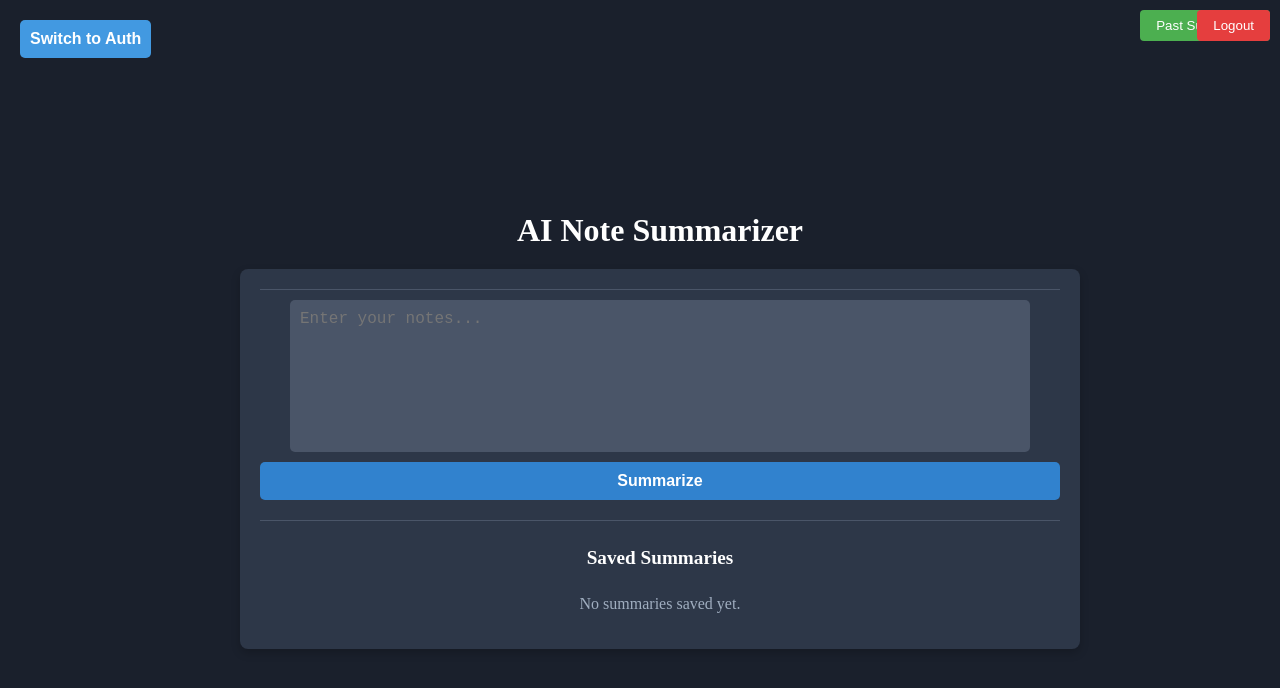
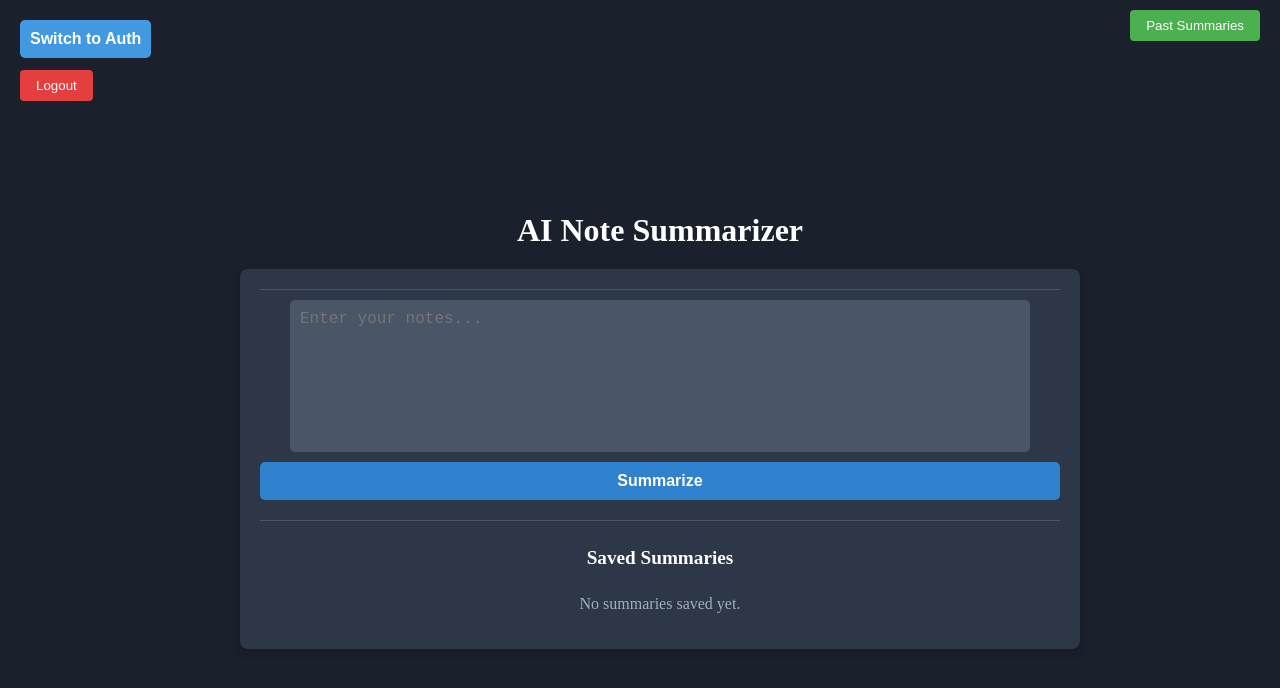
Before and after one commit to Constantinedr/ai-note-summarizer, a React (Create React App) app: page / in a window 1280 px wide. Shown: the top 688 px of the page. Built offline with nearby package versions, Linux system fonts and the light colour scheme; what @huggingface/inference would draw is missing.

Commit message:
fdfdgd
gfdfgd

```diff
--- a/src/App.module.css
+++ b/src/App.module.css
@@ -118,7 +118,7 @@
 .pastSummariesButton {
   position: absolute;
   top: 10px;
-  right: 10px;
+  right: 20px;
   padding: 8px 16px;
   background-color: #4CAF50;
   color: white;
@@ -212,8 +212,8 @@
   }
   .logoutButton {
     position: absolute;
-    top: 10px;
-    right: 10px;
+    top: 70px;
+    left: 20px;
     padding: 8px 16px;
     background-color: #e53e3e; /* Red for logout */
     color: white;
```
